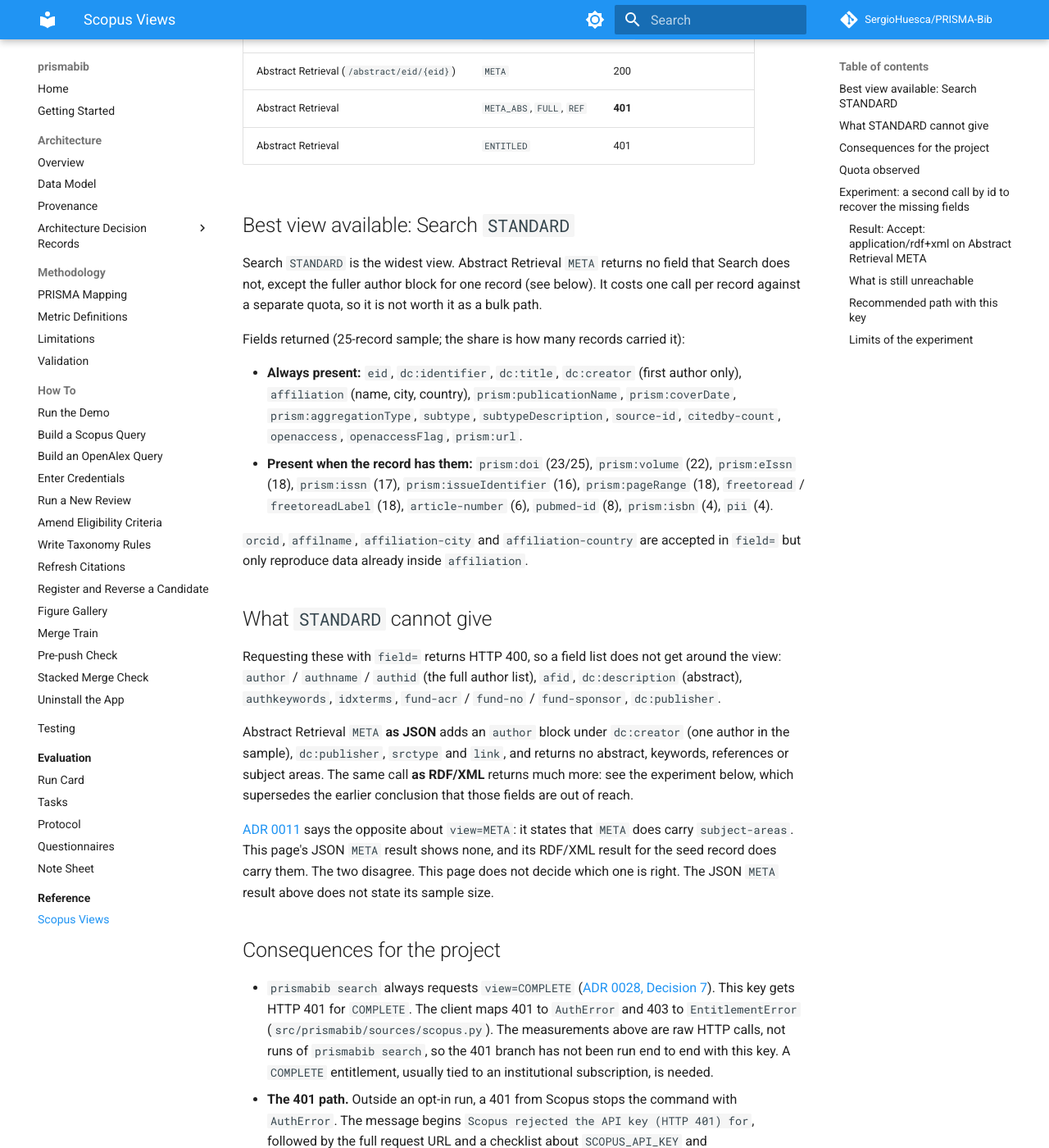
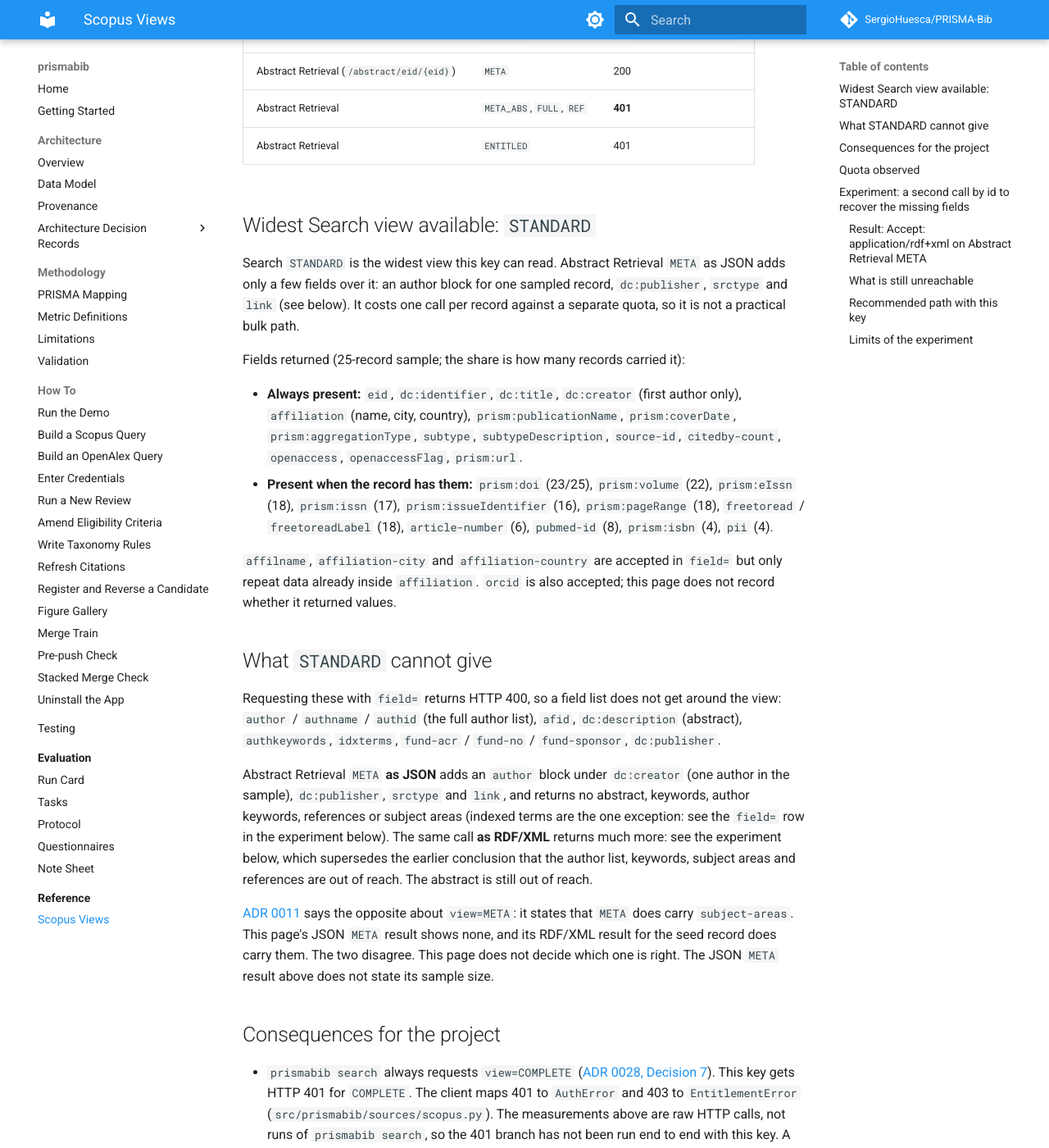
Before and after one commit to SergioHuesca/PRISMA-Bib, an MkDocs documentation site: the page built from docs/reference/scopus-views.md, in a window 1280 px wide and 1400 px high, scrolled down 452 px. Shown: the whole window at 82% size. Built offline with MkDocs 1.6.1 and Material for MkDocs 9.7.7, drawn with Linux system fonts in a browser that asks for light colours; comment, search, counter and statistics services are not loaded; some of the changed text lies outside the part shown.

Commit message:
docs(reference): fix contradictions and hedge unmeasured causes (#447)
Reconcile the Search and META field statements, split orcid from the
affiliation fields, hedge the facet, Citation Overview and quota
causes the responses do not name, and write the article endpoint as
two ids so the table cell renders without a backslash.

Part of #446.

Co-Authored-By: Claude Sonnet 5.5 <noreply@anthropic.com>
Claude-Session: https://claude.ai/code/session_01QjNadz7h2UAZ2C2xhuaY8z

```diff
--- a/docs/reference/scopus-views.md
+++ b/docs/reference/scopus-views.md
@@ -15,11 +15,12 @@ so another key or another institution may get different results.
 | Abstract Retrieval | `META_ABS`, `FULL`, `REF` | **401** |
 | Abstract Retrieval | `ENTITLED` | 401 |
 
-## Best view available: Search `STANDARD`
+## Widest Search view available: `STANDARD`
 
-Search `STANDARD` is the widest view. Abstract Retrieval `META` returns no field that Search
-does not, except the fuller author block for one record (see below). It costs one call per
-record against a separate quota, so it is not worth it as a bulk path.
+Search `STANDARD` is the widest view this key can read. Abstract Retrieval `META` as JSON adds
+only a few fields over it: an author block for one sampled record, `dc:publisher`, `srctype` and
+`link` (see below). It costs one call per record against a separate quota, so it is not a
+practical bulk path.
 
 Fields returned (25-record sample; the share is how many records carried it):
 
@@ -32,8 +33,9 @@ Fields returned (25-record sample; the share is how many records carried it):
   `freetoread` / `freetoreadLabel` (18), `article-number` (6), `pubmed-id` (8), `prism:isbn`
   (4), `pii` (4).
 
-`orcid`, `affilname`, `affiliation-city` and `affiliation-country` are accepted in `field=`
-but only reproduce data already inside `affiliation`.
+`affilname`, `affiliation-city` and `affiliation-country` are accepted in `field=` but only
+repeat data already inside `affiliation`. `orcid` is also accepted; this page does not record
+whether it returned values.
 
 ## What `STANDARD` cannot give
 
@@ -43,8 +45,10 @@ Requesting these with `field=` returns HTTP 400, so a field list does not get ar
 
 Abstract Retrieval `META` **as JSON** adds an `author` block under `dc:creator` (one author in
 the sample), `dc:publisher`, `srctype` and `link`, and returns no abstract, keywords,
-references or subject areas. The same call **as RDF/XML** returns much more: see the
-experiment below, which supersedes the earlier conclusion that those fields are out of reach.
+author keywords, references or subject areas (indexed terms are the one exception: see the
+`field=` row in the experiment below). The same call **as RDF/XML** returns much more: see the
+experiment below, which supersedes the earlier conclusion that the author list, keywords,
+subject areas and references are out of reach. The abstract is still out of reach.
 
 [ADR 0011](../architecture/adr/0011-abstract-retrieval-for-subject-areas.md) says the opposite
 about `view=META`: it states that `META` does carry `subject-areas`. This page's JSON `META`
@@ -83,7 +87,7 @@ sample size.
 ## Quota observed
 
 Response headers showed `X-RateLimit-Limit` 20000 for Search and 10000 for Abstract Retrieval.
-A 401 for an unentitled view still consumes one request from the quota.
+A 401 for an unentitled view appeared to count against the limit; this was not separately verified.
 
 ## Experiment: a second call by id to recover the missing fields
 
@@ -106,11 +110,11 @@ Raw responses were kept; keys are not logged.
 | Abstract Retrieval view | none, `META`, `META_ABS`, `FULL`, `REF`, `ENTITLED`, plus `BASIC`/`ENHANCED`/`STANDARD`/`COMPLETE`/`LIGHT` | No view = `META`. `META_ABS`, `FULL`, `REF`, `ENTITLED`: 401. The rest: 400 (not valid for this API). |
 | Media type | `application/json`, `text/xml`, `application/xml`, `application/atom+xml`, `application/rdf+xml`, `text/plain`, `text/html`, `application/pdf`, `application/ld+json`, `text/turtle` | **Only `application/rdf+xml` returns more.** `atom+xml` is 406 on Abstract Retrieval. The others are 406 or the same data. |
 | `field=` on `META` (JSON) | `author`, `affiliation`, `idxterms`, `abstract`, `dc:description`, `authkeywords`, `subject-areas`, `references`, `bibliography`, `item`, `classifications` | `idxterms` works (indexed terms). `author`/`affiliation` give nothing new. The rest: 400 "restricted". |
-| Search facets | 17 facets (`subjarea`, `authname`, `exactkeyword`, ...) on `EID(x)` | All 400: the key has no facet entitlement. |
+| Search facets | 17 facets (`subjarea`, `authname`, `exactkeyword`, ...) on `EID(x)` | All 400. The responses do not name the cause; the key may lack facet entitlement. |
 | Search views | `ENHANCED`, `LIGHT`, `BASIC`, `FULL`, `META`, `META_ABS`, `REF` | All 400. Search accepts only `STANDARD` and `COMPLETE` (the latter 401). |
 | Other endpoints | Author, Author search, Affiliation, Serial Title, `/search/index:SCOPUS` | 401. |
-| | Citation Overview | 403 `AUTHENTICATION_ERROR` (needs a separate service entitlement). |
-| | `/search/scidir`, `/search/sciencedirect`, `/article/doi\|eid` | 410 / 400 / 404 for this record. Not an Elsevier journal, so this proves nothing about ScienceDirect. |
+| | Citation Overview | 403 `AUTHENTICATION_ERROR`. The response does not state the reason; it may need a separate service entitlement. |
+| | `/search/scidir`, `/search/sciencedirect`, `/article/doi` or `/article/eid` | 410 / 400 / 404 for this record. The seed record is not in an Elsevier journal, so these codes say nothing about ScienceDirect coverage. |
 | | `REFEID()` query | 400: restricted field. |
 
 ### Result: `Accept: application/rdf+xml` on Abstract Retrieval `META`
```
